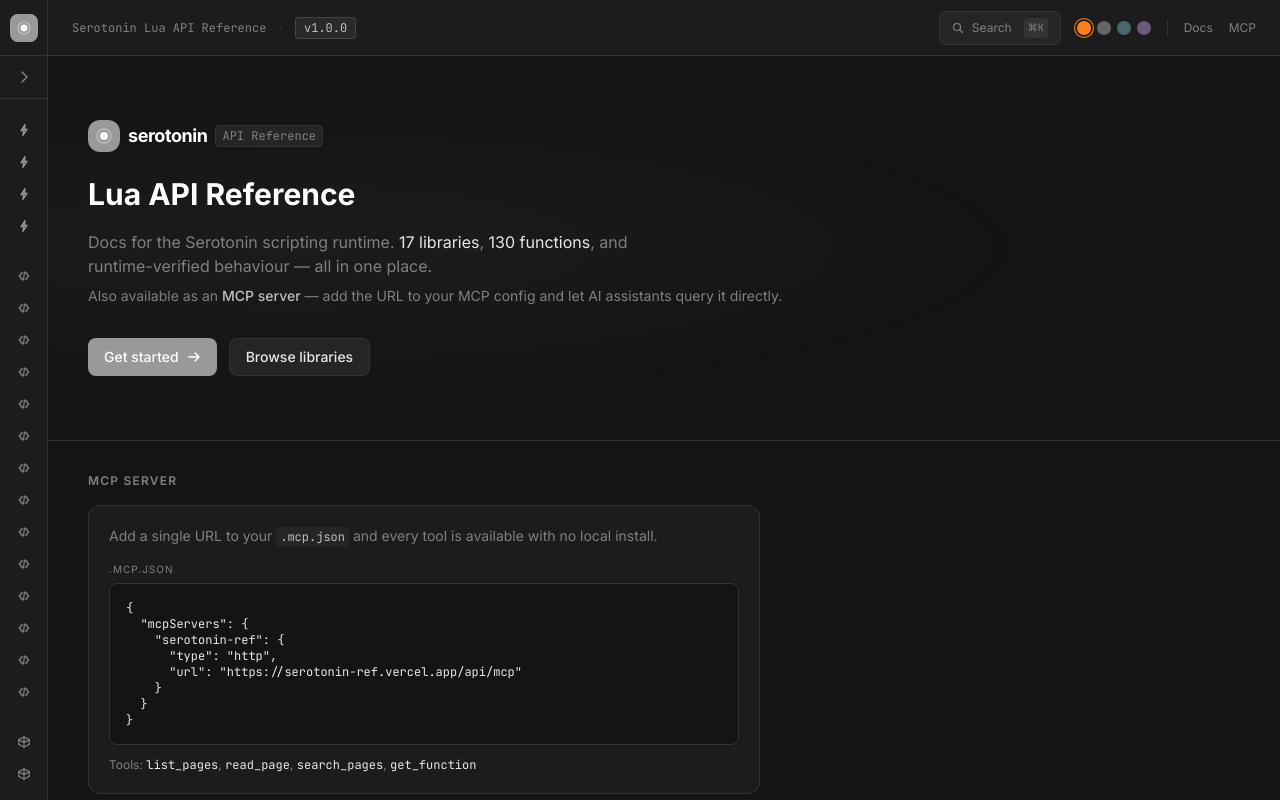
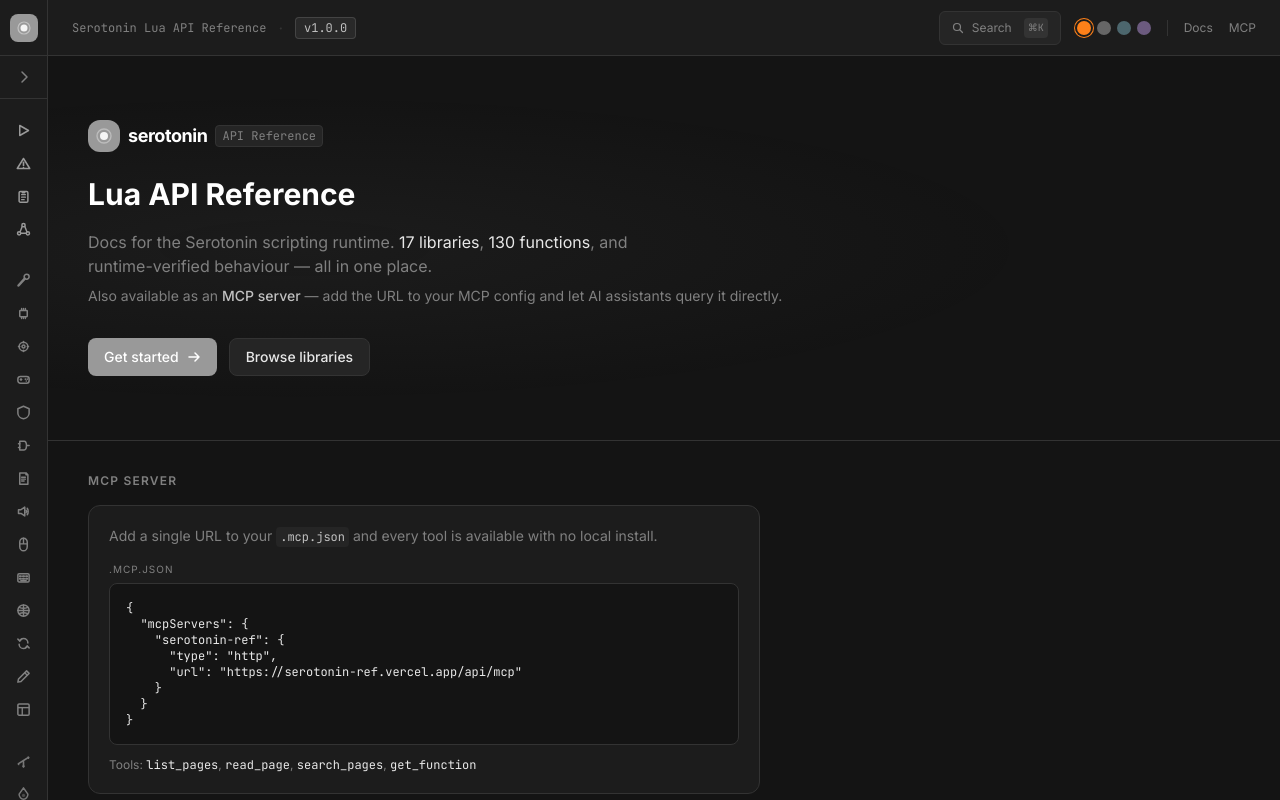
Before and after one commit to mixercodes/serotonin-ref, a Next.js app: page / in a window 1280 px wide. Both pictures are taken after a click on the button 212 px from the left and 27 px from the top of the page. Built offline with nearby package versions, Linux system fonts and the light colour scheme.

Commit message:
Sidebar: individual SVG icon per page

```diff
--- a/src/components/Sidebar.tsx
+++ b/src/components/Sidebar.tsx
@@ -30,39 +30,147 @@
   );
 }
 
-function SectionIcon({ section, size = 11 }: { section: PageSection; size?: number }) {
-  if (section === "foundation") return (
-    // Lightning bolt — runtime execution
-    <svg width={size} height={size} viewBox="0 0 12 12" fill="none" aria-hidden="true">
-      <path d="M7 1.5L3.5 6.5H6L5 10.5L8.5 5.5H6L7 1.5Z"
-            stroke="currentColor" strokeWidth="1.2" strokeLinejoin="round"
-            fill="currentColor" fillOpacity="0.15" />
+function PageIcon({ slug, size }: { slug: string; size: number }) {
+  const w = (children: React.ReactNode) => (
+    <svg width={size} height={size} viewBox="0 0 12 12" fill="none" aria-hidden="true" className="shrink-0">
+      {children}
     </svg>
   );
-  if (section === "library") return (
-    // </> code brackets — API library
-    <svg width={size} height={size} viewBox="0 0 12 12" fill="none" aria-hidden="true">
-      <path d="M4.5 3L2 6l2.5 3M7.5 3L10 6l-2.5 3"
-            stroke="currentColor" strokeWidth="1.3" strokeLinecap="round" strokeLinejoin="round" />
-      <path d="M6.5 2.5l-1 7" stroke="currentColor" strokeWidth="1.1" strokeLinecap="round" />
-    </svg>
-  );
-  if (section === "userdata") return (
-    // Cube — data object / userdata type
-    <svg width={size} height={size} viewBox="0 0 12 12" fill="none" aria-hidden="true">
-      <path d="M6 1.5L10.5 4v4L6 10.5L1.5 8V4L6 1.5z"
-            stroke="currentColor" strokeWidth="1.2" strokeLinejoin="round" />
-      <path d="M6 1.5v9M1.5 4l4.5 2.5 4.5-2.5"
-            stroke="currentColor" strokeWidth="1.2" strokeLinecap="round" />
-    </svg>
-  );
-  return (
-    // Wrench — tool
-    <svg width={size} height={size} viewBox="0 0 12 12" fill="none" aria-hidden="true">
-      <circle cx="8" cy="3.5" r="2" stroke="currentColor" strokeWidth="1.2" />
-      <path d="M6.6 5L3 9.5" stroke="currentColor" strokeWidth="1.8" strokeLinecap="round" />
-    </svg>
-  );
+  const s = "currentColor";
+
+  switch (slug) {
+    /* ── Foundation ─────────────────────────────────────────── */
+    case "quick-start": return w(
+      <path d="M3 2L10 6L3 10V2Z" stroke={s} strokeWidth="1.2" strokeLinejoin="round"/>
+    );
+    case "pitfalls": return w(<>
+      <path d="M6 2L11 10H1L6 2Z" stroke={s} strokeWidth="1.2" strokeLinejoin="round"/>
+      <path d="M6 5V7.5" stroke={s} strokeWidth="1.3" strokeLinecap="round"/>
+      <circle cx="6" cy="9.2" r="0.65" fill={s}/>
+    </>);
+    case "audit-notes": return w(<>
+      <rect x="2.5" y="2" width="7" height="8.5" rx="1" stroke={s} strokeWidth="1.2"/>
+      <path d="M4.5 4.5H7.5M4.5 6.5H7.5M4.5 8.5H6.5" stroke={s} strokeWidth="1.1" strokeLinecap="round"/>
+      <path d="M5 2V3H7V2" stroke={s} strokeWidth="1.1" strokeLinejoin="round"/>
+    </>);
+    case "mcp-ai-setup": return w(<>
+      <circle cx="6" cy="2.5" r="1.3" stroke={s} strokeWidth="1.2"/>
+      <circle cx="2.5" cy="9" r="1.3" stroke={s} strokeWidth="1.2"/>
+      <circle cx="9.5" cy="9" r="1.3" stroke={s} strokeWidth="1.2"/>
+      <path d="M5 3.5L3.2 8M7 3.5L8.8 8M3.8 9H8.2" stroke={s} strokeWidth="1.1" strokeLinecap="round"/>
+    </>);
+
+    /* ── Libraries ──────────────────────────────────────────── */
+    case "libraries/utility": return w(<>
+      <circle cx="8.5" cy="3" r="2" stroke={s} strokeWidth="1.2"/>
+      <path d="M7 4.5L2 10" stroke={s} strokeWidth="2" strokeLinecap="round"/>
+    </>);
+    case "libraries/memory": return w(<>
+      <rect x="3" y="3.5" width="6" height="5" rx="0.5" stroke={s} strokeWidth="1.2"/>
+      <path d="M4.5 3.5V2M6 3.5V2M7.5 3.5V2M4.5 8.5V10M6 8.5V10M7.5 8.5V10" stroke={s} strokeWidth="1.1" strokeLinecap="round"/>
+    </>);
+    case "libraries/entity": return w(<>
+      <circle cx="6" cy="6" r="3.5" stroke={s} strokeWidth="1.2"/>
+      <circle cx="6" cy="6" r="1.2" stroke={s} strokeWidth="1.2"/>
+      <path d="M6 2V3M6 9V10M2 6H3M9 6H10" stroke={s} strokeWidth="1.2" strokeLinecap="round"/>
+    </>);
+    case "libraries/game": return w(<>
+      <rect x="1.5" y="3.5" width="9" height="5.5" rx="2" stroke={s} strokeWidth="1.2"/>
+      <path d="M4 6V5.5M4 6V6.5M4 6H3.5M4 6H4.5" stroke={s} strokeWidth="1.3" strokeLinecap="round"/>
+      <circle cx="7.5" cy="5.7" r="0.65" fill={s}/>
+      <circle cx="9" cy="5.7" r="0.65" fill={s}/>
+      <circle cx="8.25" cy="7.2" r="0.65" fill={s}/>
+    </>);
+    case "libraries/cheat": return w(
+      <path d="M6 1L10.5 3V6.5C10.5 8.5 8.5 10.5 6 11C3.5 10.5 1.5 8.5 1.5 6.5V3L6 1Z" stroke={s} strokeWidth="1.2" strokeLinejoin="round"/>
+    );
+    case "libraries/bit": return w(<>
+      {/* AND gate */}
+      <path d="M3 2.5H6.5C9 2.5 9 9.5 6.5 9.5H3V2.5Z" stroke={s} strokeWidth="1.2" strokeLinejoin="round"/>
+      <path d="M2 4.5H3M2 7.5H3M9 6H10.5" stroke={s} strokeWidth="1.2" strokeLinecap="round"/>
+    </>);
+    case "libraries/file": return w(<>
+      <path d="M3 1.5H8L9.5 3V10.5H3V1.5Z" stroke={s} strokeWidth="1.2" strokeLinejoin="round"/>
+      <path d="M8 1.5V3H9.5" stroke={s} strokeWidth="1.2" strokeLinejoin="round"/>
+      <path d="M4.5 5H7.5M4.5 6.5H7.5M4.5 8H6.5" stroke={s} strokeWidth="1.1" strokeLinecap="round"/>
+    </>);
+    case "libraries/audio": return w(<>
+      <path d="M2 4.5H4L7 2.5V9.5L4 7.5H2V4.5Z" stroke={s} strokeWidth="1.2" strokeLinejoin="round"/>
+      <path d="M9 3.5C10 4.5 10 7.5 9 8.5M8 5C8.5 5.5 8.5 6.5 8 7" stroke={s} strokeWidth="1.2" strokeLinecap="round"/>
+    </>);
+    case "libraries/mouse": return w(<>
+      <path d="M6 1C4 1 3 2.5 3 4V7.5C3 9.5 4.3 11 6 11C7.7 11 9 9.5 9 7.5V4C9 2.5 8 1 6 1Z" stroke={s} strokeWidth="1.2"/>
+      <path d="M6 1V5.5M3 5.5H9" stroke={s} strokeWidth="1.1" strokeLinecap="round"/>
+    </>);
+    case "libraries/keyboard": return w(<>
+      <rect x="1.5" y="3" width="9" height="6.5" rx="1" stroke={s} strokeWidth="1.2"/>
+      <path d="M3 5H4M5.5 5H6.5M8 5H9" stroke={s} strokeWidth="1.5" strokeLinecap="round"/>
+      <path d="M3 7H4M5.5 7H6.5M8 7H9" stroke={s} strokeWidth="1.5" strokeLinecap="round"/>
+      <path d="M4 8.5H8" stroke={s} strokeWidth="1.3" strokeLinecap="round"/>
+    </>);
+    case "libraries/http": return w(<>
+      <circle cx="6" cy="6" r="4.5" stroke={s} strokeWidth="1.2"/>
+      <path d="M6 1.5V10.5M1.5 6H10.5" stroke={s} strokeWidth="1.1" strokeLinecap="round"/>
+      <path d="M2.5 3.5Q6 5 9.5 3.5M2.5 8.5Q6 7 9.5 8.5" stroke={s} strokeWidth="1.1" strokeLinecap="round"/>
+    </>);
+    case "libraries/websocket": return w(<>
+      <path d="M3 4C3 3 4.5 2 6 2C8 2 9.5 3.5 9.5 5.5" stroke={s} strokeWidth="1.2" strokeLinecap="round"/>
+      <path d="M1.5 2.5L3 4L4.5 2.5" stroke={s} strokeWidth="1.2" strokeLinecap="round" strokeLinejoin="round"/>
+      <path d="M9 8C9 9 7.5 10 6 10C4 10 2.5 8.5 2.5 6.5" stroke={s} strokeWidth="1.2" strokeLinecap="round"/>
+      <path d="M10.5 9.5L9 8L7.5 9.5" stroke={s} strokeWidth="1.2" strokeLinecap="round" strokeLinejoin="round"/>
+    </>);
+    case "libraries/draw": return w(<>
+      <path d="M8.5 1.5L10.5 3.5L4 10L1.5 10.5L2 8L8.5 1.5Z" stroke={s} strokeWidth="1.2" strokeLinejoin="round"/>
+      <path d="M7 3L9 5" stroke={s} strokeWidth="1.1" strokeLinecap="round"/>
+    </>);
+    case "libraries/ui": return w(<>
+      <rect x="1.5" y="1.5" width="9" height="9" rx="1" stroke={s} strokeWidth="1.2"/>
+      <path d="M1.5 4.5H10.5" stroke={s} strokeWidth="1.1"/>
+      <path d="M5 4.5V10.5" stroke={s} strokeWidth="1.1"/>
+    </>);
+
+    /* ── Userdata ────────────────────────────────────────────── */
+    case "userdata/Vector3": return w(<>
+      <path d="M6 6L10 3.5M6 6L2 8.5M6 6V11" stroke={s} strokeWidth="1.3" strokeLinecap="round"/>
+      <path d="M9.5 3.3L10.2 3.5L10 4.2" stroke={s} strokeWidth="1.1" strokeLinecap="round" strokeLinejoin="round"/>
+      <path d="M2.2 9.3L1.8 8.8" stroke={s} strokeWidth="1.1" strokeLinecap="round"/>
+      <path d="M5.5 10.5L6 11.2L6.5 10.5" stroke={s} strokeWidth="1.1" strokeLinecap="round" strokeLinejoin="round"/>
+    </>);
+    case "userdata/Color3": return w(<>
+      <path d="M6 1.5L9.5 6.5C9.5 8.7 7.9 10.5 6 10.5C4.1 10.5 2.5 8.7 2.5 6.5L6 1.5Z" stroke={s} strokeWidth="1.2" strokeLinejoin="round"/>
+      <circle cx="6" cy="7.5" r="1.3" fill={s} opacity="0.5"/>
+    </>);
+    case "userdata/Instance": return w(<>
+      <circle cx="6" cy="2.5" r="1.5" stroke={s} strokeWidth="1.2"/>
+      <line x1="6" y1="4" x2="6" y2="5.5" stroke={s} strokeWidth="1.1"/>
+      <line x1="3" y1="5.5" x2="9" y2="5.5" stroke={s} strokeWidth="1.1"/>
+      <line x1="3" y1="5.5" x2="3" y2="7" stroke={s} strokeWidth="1.1"/>
+      <line x1="9" y1="5.5" x2="9" y2="7" stroke={s} strokeWidth="1.1"/>
+      <circle cx="3" cy="8.5" r="1.5" stroke={s} strokeWidth="1.2"/>
+      <circle cx="9" cy="8.5" r="1.5" stroke={s} strokeWidth="1.2"/>
+    </>);
+    case "userdata/Part": return w(<>
+      <path d="M6 1.5L10.5 4v4L6 10.5L1.5 8V4L6 1.5Z" stroke={s} strokeWidth="1.2" strokeLinejoin="round"/>
+      <path d="M6 1.5v9M1.5 4l4.5 2.5 4.5-2.5" stroke={s} strokeWidth="1.2" strokeLinecap="round"/>
+    </>);
+    case "userdata/Player": return w(<>
+      <circle cx="6" cy="3.5" r="2" stroke={s} strokeWidth="1.2"/>
+      <path d="M2 10.5C2 8.2 3.8 7 6 7C8.2 7 10 8.2 10 10.5" stroke={s} strokeWidth="1.2" strokeLinecap="round"/>
+    </>);
+
+    /* ── Tools ──────────────────────────────────────────────── */
+    case "tools/agent": return w(<>
+      <rect x="2.5" y="3.5" width="7" height="6" rx="1.5" stroke={s} strokeWidth="1.2"/>
+      <circle cx="4.5" cy="6.5" r="0.8" fill={s}/>
+      <circle cx="7.5" cy="6.5" r="0.8" fill={s}/>
+      <path d="M4.5 8.5H7.5" stroke={s} strokeWidth="1.1" strokeLinecap="round"/>
+      <path d="M6 3.5V2M4.5 2H7.5" stroke={s} strokeWidth="1.2" strokeLinecap="round"/>
+    </>);
+
+    default: return w(
+      <circle cx="6" cy="6" r="2" stroke={s} strokeWidth="1.2"/>
+    );
+  }
 }
 
 export default function Sidebar() {
@@ -77,11 +185,9 @@
       if (window.innerWidth >= 768) {
         setMobileOpen(false);
       } else {
-        // Collapsed state only makes sense on desktop — reset on mobile
         setCollapsed(false);
       }
     };
-    // Run once on mount so a page-load on mobile starts uncollapsed
     if (window.innerWidth < 768) setCollapsed(false);
     window.addEventListener("resize", onResize);
     return () => window.removeEventListener("resize", onResize);
@@ -205,7 +311,7 @@
                             section === "userdata"   ? "text-[--accent-2]" :
                             "text-[--text-muted]"
                           }`}>
-                            <SectionIcon section={section} size={collapsed ? 14 : 11} />
+                            <PageIcon slug={page.slug} size={collapsed ? 15 : 12} />
                           </span>
                           {!collapsed && (
                             <span className="font-mono">{page.title}</span>
```
